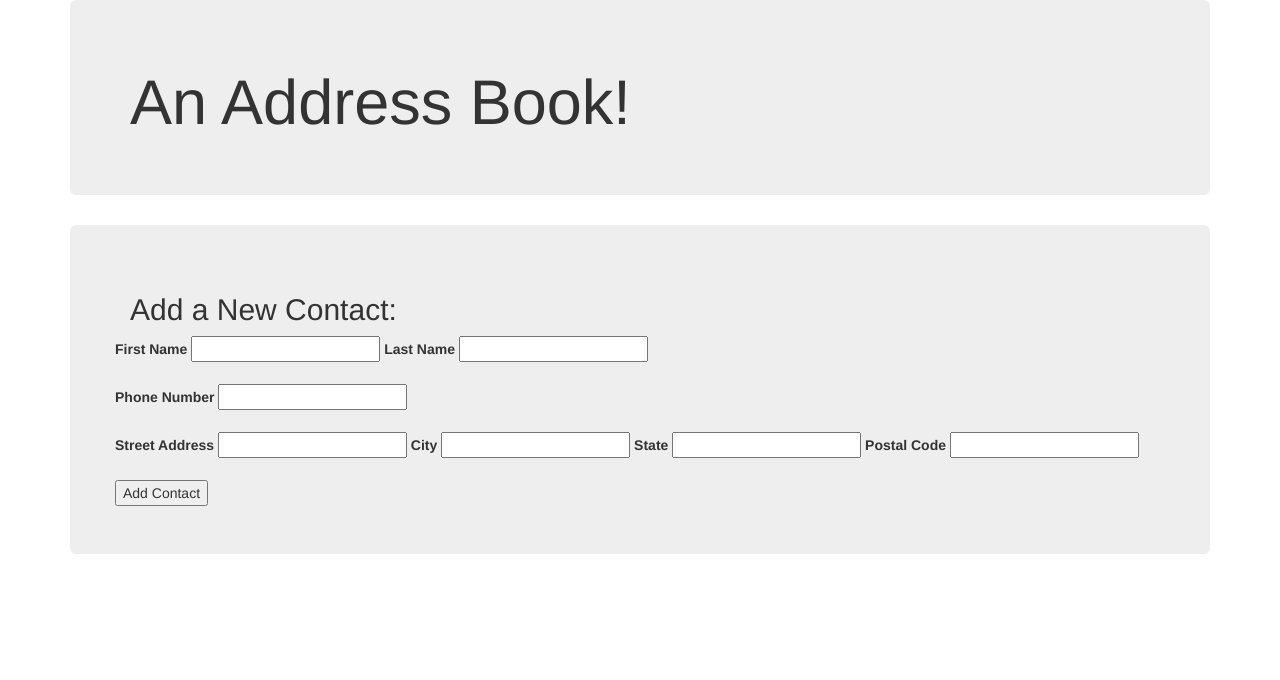
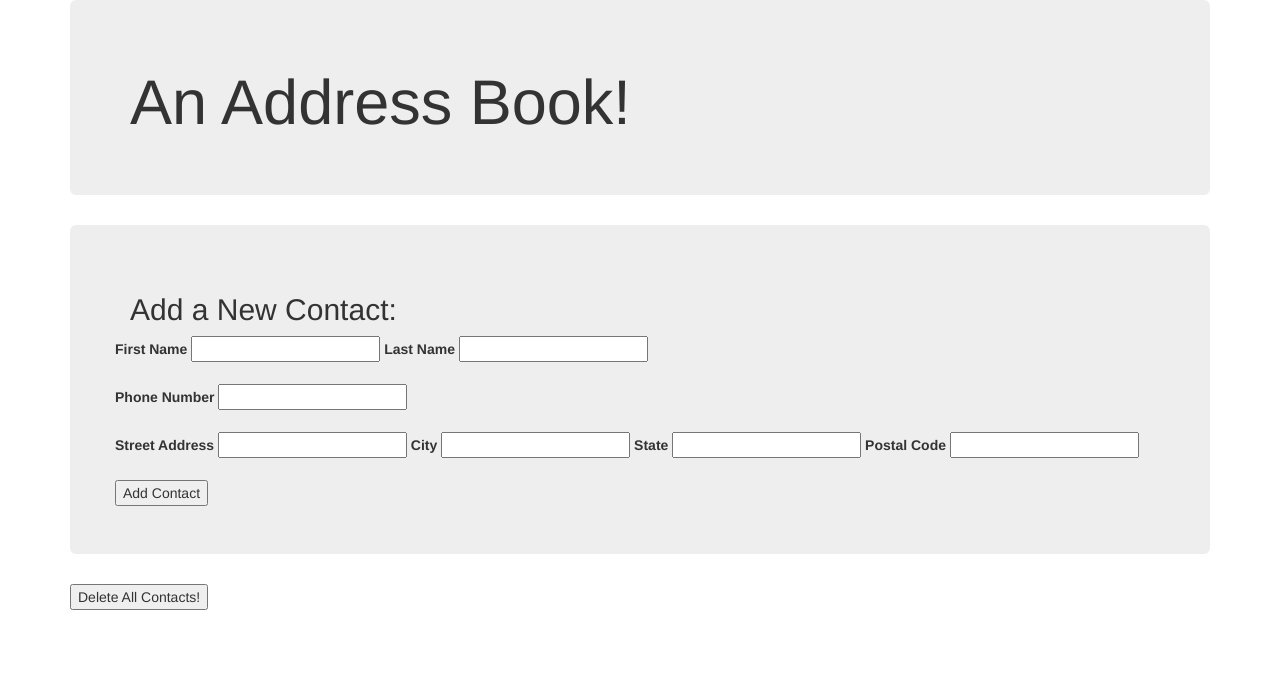
Before and after one commit to ccbpeden/address-book, a PHP site: template views/index.html.twig in a window 1280 px wide. Shown: the top 680 px of the page. Run offline with PHP 8.4, Linux system fonts and the light colour scheme; the template is opened without the code that fills it, so the values that code supplies are empty; some libraries are stand-ins or nearby versions.

Commit message:
add button to delete all contacts

```diff
--- a/views/index.html.twig
+++ b/views/index.html.twig
@@ -43,7 +43,7 @@
                 </form>
             </div>
         </div>
-        <div class="container">
+        <div class='container'>
             {% if contacts is not empty %}
                 <div class=jumbotron>
                     <h2>Current Contacts</h2>
@@ -62,5 +62,10 @@
                 </div>
             {% endif %}
         </div>
+        <div class='container'>
+            <form action='/delete_contacts' method='post'>
+                <button type='submit'>Delete All Contacts!</button>
+            </form>
+        </div>
     </body>
 </html>
```
